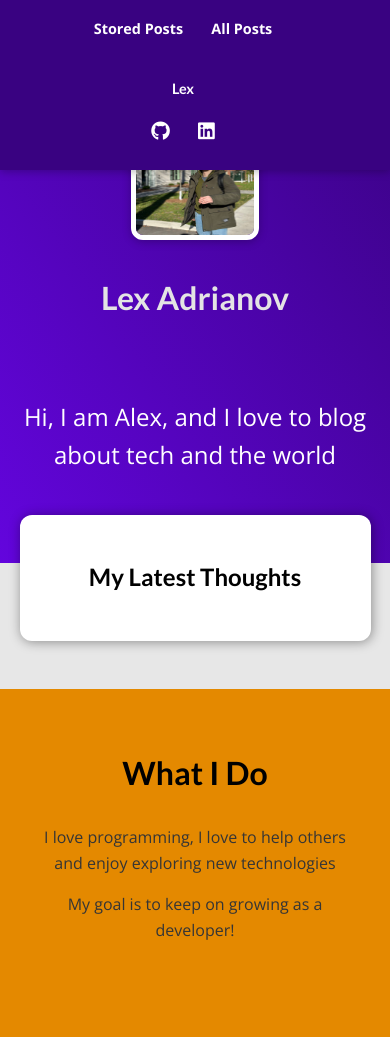
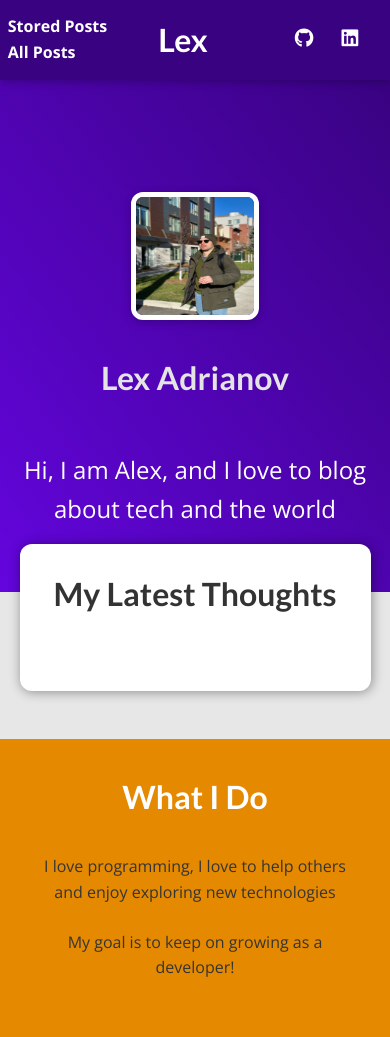
Before and after one commit to sanyadrian/blog, a Django app: page / in a window 390 px wide. Before the commit the page ends 940 px from the top, so only its background shows below. Run offline with Django 3.2, Linux system fonts and the light colour scheme; data that the repository does not hold is empty.

Commit message:
Changed app.css and index.css

```diff
--- a/blog/static/blog/index.css
+++ b/blog/static/blog/index.css
@@ -1,10 +1,10 @@
-/* General Styling */
 body {
   margin: 0;
   font-family: 'Open Sans', 'Lato', sans-serif;
   background-color: #e7e7e7;
 }
 
+/* Navbar */
 #main-navigation {
   width: 100%;
   background-color: #390281;
@@ -17,6 +17,11 @@
   justify-content: space-between;
   align-items: center;
   padding: 1rem 2%;
+}
+
+/* Add top padding to account for the height of the fixed navbar */
+main {
+  padding-top: 6rem; /* Adjust this value to match the height of your navbar */
 }
 
 #main-navigation a {
--- a/static/app.css
+++ b/static/app.css
@@ -1,15 +1,15 @@
 @import url('https://fonts.googleapis.com/css2?family=Lato:wght@400;700&family=Open+Sans:wght@400;700&display=swap');
 
+/* Global Styles */
 * {
   box-sizing: border-box;
 }
 
-html {
-  font-family: 'Open Sans', 'Lato', sans-serif;
-}
-
 body {
   margin: 0;
+  padding-top: 5rem; /* Equal to navbar height */
+  font-family: 'Open Sans', 'Lato', sans-serif;
+  background-color: #e7e7e7;
   line-height: 1.6;
 }
 
@@ -18,8 +18,10 @@
 h3 {
   font-family: 'Lato', sans-serif;
   font-weight: bold;
+  margin: 0;
 }
 
+/* Navbar Styles */
 #main-navigation {
   width: 100%;
   height: 5rem;
@@ -40,6 +42,7 @@
   color: white;
   font-weight: bold;
   margin-right: 1rem;
+  transition: color 0.3s ease;
 }
 
 #main-navigation a:hover,
@@ -61,99 +64,195 @@
   text-align: right;
 }
 
-#main-navigation h1 a:hover,
-#main-navigation h1 a:active {
+#main-navigation i {
+  font-size: 1.2rem;
+}
+
+/* Welcome Section */
+#welcome {
+  background: linear-gradient(to right top, #6305dd, #390281);
+  padding: 6rem 12%;
+  text-align: center;
   color: white;
+}
+
+#welcome header {
+  display: flex;
+  flex-direction: column;
+  align-items: center;
+  margin-bottom: 2rem;
+}
+
+#welcome img {
+  width: 10rem;
+  height: 10rem;
+  border: 5px solid white;
+  border-radius: 12px;
+  box-shadow: 0 2px 8px rgba(0, 0, 0, 0.25);
+}
+
+#welcome h2 {
+  font-size: 3.5rem;
+  margin-top: 1.5rem;
+  color: #e4e4e4;
+}
+
+#welcome p {
+  font-size: 1.5rem;
+  max-width: 600px;
+  margin: 0 auto;
+}
+
+/* Latest Posts Section */
+#latest-posts {
+  background-color: white;
+  padding: 4rem 2rem;
+  border-radius: 12px;
+  width: 90%;
+  max-width: 1200px;
+  margin: 2rem auto;
+  box-shadow: 1px 1px 12px rgba(0, 0, 0, 0.1);
+}
+
+#latest-posts h2 {
+  text-align: center;
+  margin-bottom: 3rem;
+  color: #333;
+}
+
+#latest-posts ul {
+  list-style: none;
+  margin: 0;
+  padding: 0;
+  display: grid;
+  grid-template-columns: 1fr;
+  gap: 2rem;
+}
+
+@media (min-width: 600px) {
+  #latest-posts ul {
+    grid-template-columns: repeat(2, 1fr);
+  }
+}
+
+@media (min-width: 900px) {
+  #latest-posts ul {
+    grid-template-columns: repeat(3, 1fr);
+  }
+}
+
+#latest-posts li {
+  background-color: #f9f9f9;
+  border-radius: 8px;
+  overflow: hidden;
+  box-shadow: 0 2px 8px rgba(0, 0, 0, 0.1);
+  transition: transform 0.3s ease;
+}
+
+#latest-posts li:hover {
+  transform: translateY(-5px);
+}
+
+#latest-posts li img {
+  width: 100%;
+  height: 200px;
+  object-fit: cover;
+}
+
+#latest-posts li h3 {
+  margin: 1rem;
+  font-size: 1.5rem;
+  color: #333;
+}
+
+#latest-posts li p {
+  margin: 0 1rem 1.5rem;
+  color: #666;
+}
+
+#latest-posts li a {
+  display: block;
+  text-decoration: none;
+  color: inherit;
+}
+
+/* About Section */
+#about {
+  text-align: center;
+  padding: 3rem 2rem;
+  background-color: #e48900;
+  color: #353535;
+}
+
+#about h2 {
+  font-size: 3rem;
+  margin-bottom: 2rem;
+  color: #fff;
+}
+
+#about p {
+  font-size: 1.5rem;
+  max-width: 800px;
+  margin: 0 auto 1.5rem;
+  color: #f1f1f1;
 }
 
 /* Responsive Adjustments */
 @media (max-width: 768px) {
-  #main-navigation {
-    flex-direction: column;
-    height: auto;
-    padding: 1rem;
-  }
-
-  #main-navigation nav {
-    margin-bottom: 0.5rem;
-    text-align: center;
-  }
-
-  #main-navigation h1 {
-    margin-bottom: 1rem;
-  }
-
-  #main-navigation a {
-    margin-right: 0;
-  }
-}
-
-@media (max-width: 480px) {
-  #main-navigation {
-    padding: 0.5rem;
-  }
-
-  #main-navigation h1 {
-    font-size: 1.5rem;
-  }
-
-  #main-navigation a {
-    font-size: 0.9rem;
-  }
-}
-
-#main-navigation i {
-  font-size: 1.2rem;
-}
-
-/* Additional Responsive Styles for Sections */
-
   #welcome {
-  padding: 3rem 5%;
-  text-align: center;
-}
-
-#welcome header {
-  flex-direction: column;
-  align-items: center;
-}
-
-#welcome img {
-  width: 7rem;
-  height: 7rem;
+    padding: 4rem 5%;
   }
 
   #welcome h2 {
     font-size: 2.5rem;
-  margin-top: 1rem;
   }
 
   #welcome p {
     font-size: 1.2rem;
   }
 
-#latest-posts ul {
-  display: flex;
-  flex-direction: column;
+  #latest-posts {
+    padding: 3rem 1rem;
+    margin: 2rem auto;
   }
 
-#latest-posts li {
-  margin-bottom: 1rem;
+  #latest-posts h2 {
+    font-size: 2.5rem;
   }
 
-@media (min-width: 768px) {
-  #latest-posts ul {
-    flex-direction: row;
-    justify-content: space-between;
+  #about {
+    padding: 2rem 1rem;
   }
 
-  #latest-posts li {
-    flex: 1;
+  #about h2 {
+    font-size: 2.5rem;
+  }
+
+  #about p {
+    font-size: 1.2rem;
   }
 }
 
-#about {
-  padding: 2rem 5%;
+@media (max-width: 480px) {
+  #welcome img {
+    width: 8rem;
+    height: 8rem;
+  }
+
+  #welcome h2 {
+    font-size: 2rem;
+  }
+
+  #welcome p {
+    font-size: 1rem;
+  }
+
+  #latest-posts {
+    padding: 2rem 1rem;
+  }
+
+  #latest-posts h2 {
+    font-size: 2rem;
   }
 
   #about h2 {
@@ -163,3 +262,4 @@
   #about p {
     font-size: 1rem;
   }
+}
```
Lines whose indentation alone changed are shown as unchanged.
